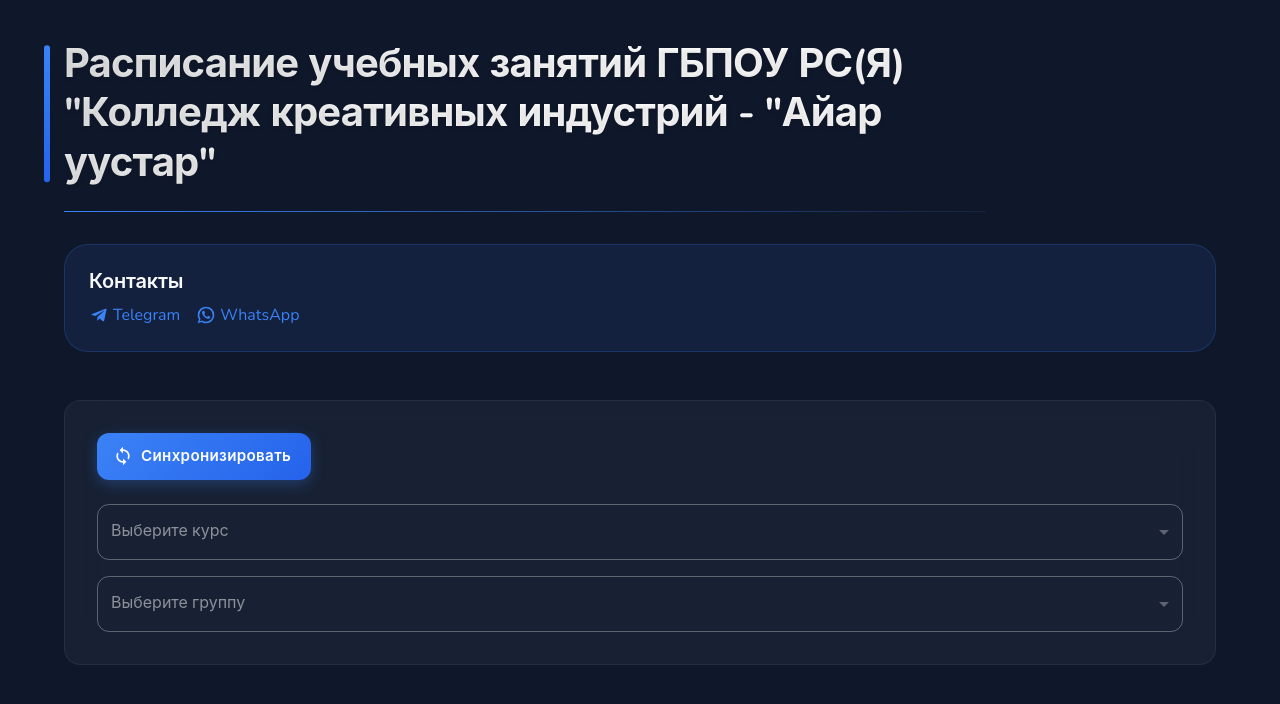
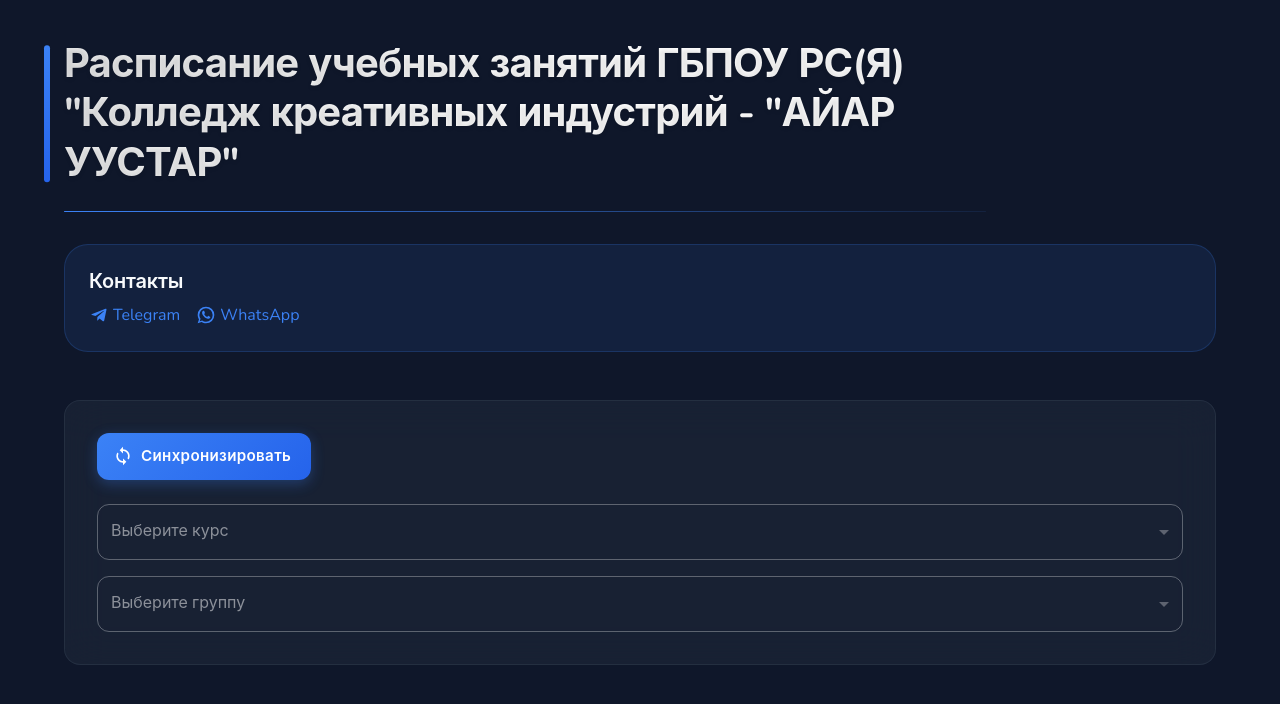
Before and after one commit to QWtom/kki-schedule-project, a Next.js app: page / in a window 1280 px wide. Shown: the top 704 px of the page. Built offline with nearby package versions, Linux system fonts and the light colour scheme.

Commit message:
Update page.tsx

```diff
--- a/src/app/page.tsx
+++ b/src/app/page.tsx
@@ -218,7 +218,7 @@ export default function Home() {
                         px: { xs: 2, sm: 3, md: 0 }
                     }}
                 >
-                    Расписание учебных занятий ГБПОУ РС(Я) "Колледж креативных индустрий - "Айар уустар"
+                    Расписание учебных занятий ГБПОУ РС(Я) "Колледж креативных индустрий - "АЙАР УУСТАР"
                 </Typography>
                 <Box
                     sx={{
```
